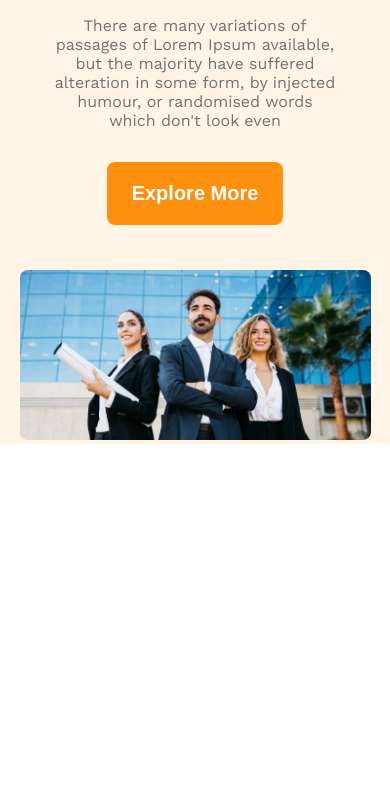
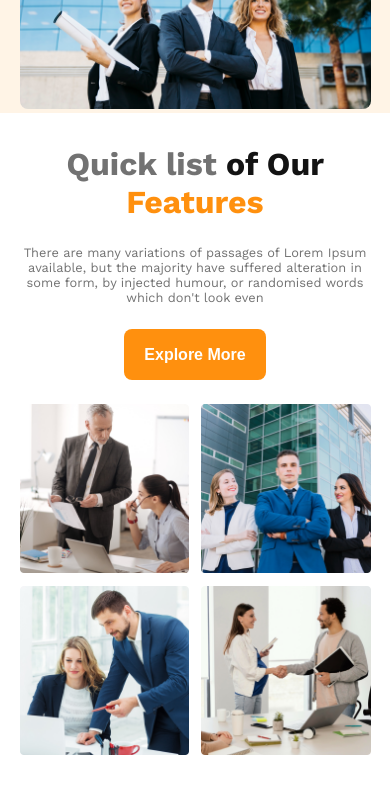
Before and after one commit to MahmudaJahan99/G3-Architects, a plain HTML site: page index.html in a window 390 px wide. Shown: the part 578-1365 px from the top of the page. Before the commit the page ends 1022 px from the top, so only its background shows below. Drawn offline with nearby package versions, Linux system fonts and the light colour scheme.

Commit message:
features added

```diff
--- a/index.html
+++ b/index.html
@@ -37,14 +37,14 @@
         </nav>
         <!---------- Navigation Bar End ---------->
 
-        <!---------- Banner / Hero Section ---------->
+        <!---------- Banner / Hero Section Start ---------->
         <div class="banner container">
             <div class="banner-desc d-flex flex-col-center center">
                 <h1 class="dark1">
                     Brand New<br>
                     Group of Architects
                 </h1>
-                <p class="dark3 para">
+                <p class="para">
                     There are many variations of passages of Lorem Ipsum available, but the majority have suffered alteration in some form, by injected humour, or randomised words which don't look even
                 </p>
                 <div class="btn-container">
@@ -53,9 +53,37 @@
             </div>
             <img class="banner-img" src="images/banner.png" alt="">
         </div>
+        <!---------- Banner / Hero Section End ---------->
     </header>
 
-    <main></main>
+    <!---------- MAIN SECTION ---------->
+    <main>
+        <article>
+            <!---------- Features Section Start ---------->
+            <section id="features-heading" class="container d-flex m-5">
+                <div class="img-container">
+                    <img src="images/team1.png" alt="Team images">
+                    <img src="images/team2.png" alt="Team images">
+                    <img src="images/team3.png" alt="Team images">
+                    <img src="images/team4.png" alt="Team images">
+                </div>
+                <div class="features-desc d-flex flex-col-center">
+                    <h2 class="title">
+                        <span class="dark3">Quick list</span>
+                        <span class="dark1">of Our</span>
+                        <span class="primary">Features</span>
+                    </h2>
+                    <p class="para">
+                        There are many variations of passages of Lorem Ipsum available, but the majority have suffered alteration in some form, by injected humour, or randomised words which don't look even
+                    </p>
+                    <div class="btn-container">
+                        <button class="primary-btn">Explore More</button>
+                    </div>
+                </div>
+            </section>
+            <!---------- Features Section End ---------->
+        </article>
+    </main>
     <footer></footer>
 </body>
 </html>
--- a/styles/responsive.css
+++ b/styles/responsive.css
@@ -1,35 +1,31 @@
 /* Extra small devices (phones, less than 576px) */
 @media (max-width: 575.98px) {
+    /*==================== GLOBAL STYLES ====================*/
+    .m-5 {
+        margin-top: 2rem !important;
+        margin-bottom: 2rem !important;
+    }
 
-    /*==================== GLOBAL STYLES ====================*/
-    .container {
-        width: 90%;
-        margin: auto;
+    .flex-col-center {
+        gap: 1.5rem;
     }
 
     /*----- Fonts -----*/
-    .center {
-        text-align: center;
+    .title {
+        font-size: 2rem;
     }
 
-    .title {
-        font-size: 2.81rem;
-        font-weight: 700;
+    .para {
+        font-size: 0.8rem;
     }
 
-    /*----- Colors -----*/
-    .dark1 {
-        color: #131313;
+    /*----- Buttons -----*/
+    .primary-btn {
+        font-size: 1rem;
+        padding: 1.05rem 1.25rem;
     }
 
-    .dark2 {
-        color: #424242;
-    }
-
-    .dark3 {
-        color: #727272;
-    }
-
+    /*==================== HEADER ====================*/
     /*===== Navigation Bar =====*/
     #navbar {
         flex-direction: column;
@@ -50,6 +46,42 @@
         font-size: 1.125rem;
         font-weight: 500;
     }
+
+    /*========== Banner ==========*/
+    .banner {
+        padding: 0;
+    }
+
+    .banner .banner-desc {
+        width: 100%;
+    }
+
+    .banner .banner-desc h1 {
+        font-size: 2.25rem;
+        line-height: 50px;
+        margin-top: 10px;
+    }
+
+    .banner img {
+        border-radius: 8px;
+        width: 100%;
+        padding-top: 2.81rem;
+    }
+
+    /*========== Features ==========*/
+    #features-heading {
+        flex-direction: column-reverse;
+        gap: 1.5rem;
+        text-align: center;
+    }
+
+    #features-heading .features-desc {
+        align-items: center;
+    }
+
+    #features-heading .img-container {
+        gap: 0.8rem;
+    }
 }
 
 /* Small devices (landscape phones, 576px and up) */
@@ -59,7 +91,35 @@
 
 /* Medium devices (tablets, 768px and up) */
 @media (min-width: 768px) and (max-width: 991.98px) {
-    /* CSS rules for medium devices */
+    /*==================== GLOBAL STYLES ====================*/
+    .m-5 {
+        margin-top: 3rem !important;
+        margin-bottom: 3rem !important;
+    }
+
+    .flex-col-center {
+        gap: 1.5rem;
+    }
+
+    /*----- Fonts -----*/
+    .title {
+        font-size: 2.3rem;
+    }
+
+    .para {
+        font-size: 0.8rem;
+    }
+
+    /*----- Buttons -----*/
+    .primary-btn {
+        font-size: 1rem;
+        padding: 1.05rem 1.25rem;
+    }
+
+    /*========== Banner ==========*/
+    .banner .banner-desc h1 {
+        font-size: 3.25rem;
+    }
 }
 
 /* Large devices (desktops, 992px and up) */
@@ -74,6 +134,29 @@
 
 /* XXL devices (very large desktops, 1400px and up) */
 @media (min-width: 1400px) {
+    .m-5 {
+        margin-top: 6rem !important;
+        margin-bottom: 6rem !important;
+    }
+
+    .flex-col-center {
+        gap: 3rem;
+    }
+
+    /*----- Fonts -----*/
+    .title {
+        font-size: 3.5rem;
+    }
+
+    .para {
+        font-size: 1.8rem;
+    }
+
+    /*----- Buttons -----*/
+    .primary-btn {
+        font-size: 1.8rem;
+        padding: 1.55rem 2rem;
+    }
 
     /*========== Navigation Bar ==========*/
     #navbar #logo {
--- a/styles/style.css
+++ b/styles/style.css
@@ -10,6 +10,11 @@
 
 body {
     font-family: "Work Sans", sans-serif;
+}
+
+.m-5 {
+    margin-top: 5rem !important;
+    margin-bottom: 5rem !important;
 }
 
 .container {
@@ -40,9 +45,14 @@ body {
 
 .para {
     font-size: 1rem;
+    color: #727272;
 }
 
 /*----- Colors -----*/
+.primary {
+    color: #FF900E;
+}
+
 .dark1 {
     color: #131313;
 }
@@ -93,10 +103,13 @@ header {
 }
 
 /*========== Banner ==========*/
+.banner {
+    padding: 2.81rem 0;
+}
+
 .banner .banner-desc {
     width: 80%;
     margin: auto;
-    padding: 2.81rem 0;
 }
 
 .banner .banner-desc h1 {
@@ -108,4 +121,31 @@ header {
 .banner img {
     border-radius: 8px;
     width: 100%;
+    padding-top: 2.81rem;
 }
+
+/*========== Features ==========*/
+#features-heading {
+    gap: 4.5rem;
+    align-items: center;
+    justify-content: space-between;
+}
+
+.img-container,
+.features-desc {
+    flex: 1;
+}
+
+#features-heading .features-desc {
+    align-items: flex-start;
+}
+
+#features-heading .img-container {
+    display: grid;
+    grid-template-columns: repeat(2, 1fr);
+    gap: 1.5rem;
+}
+
+#features-heading .img-container img {
+    width: 100%;
+}
```
